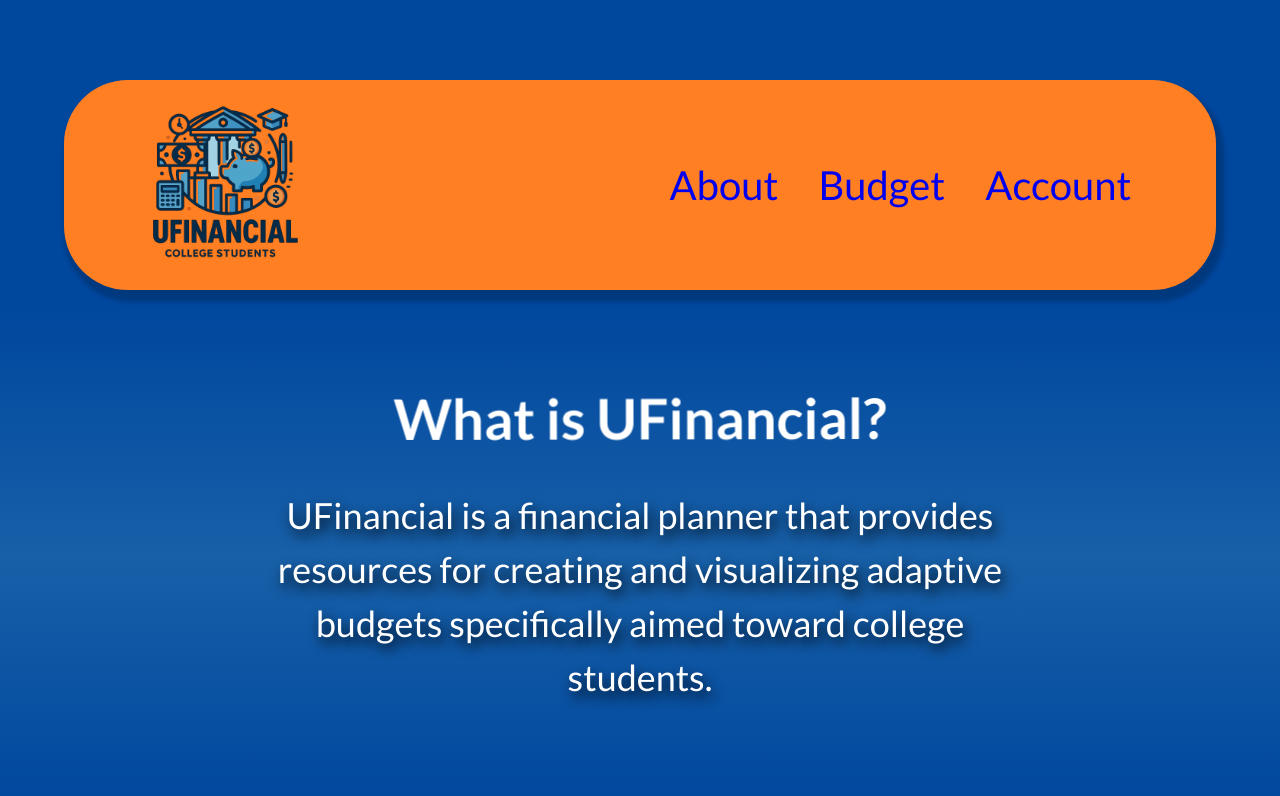
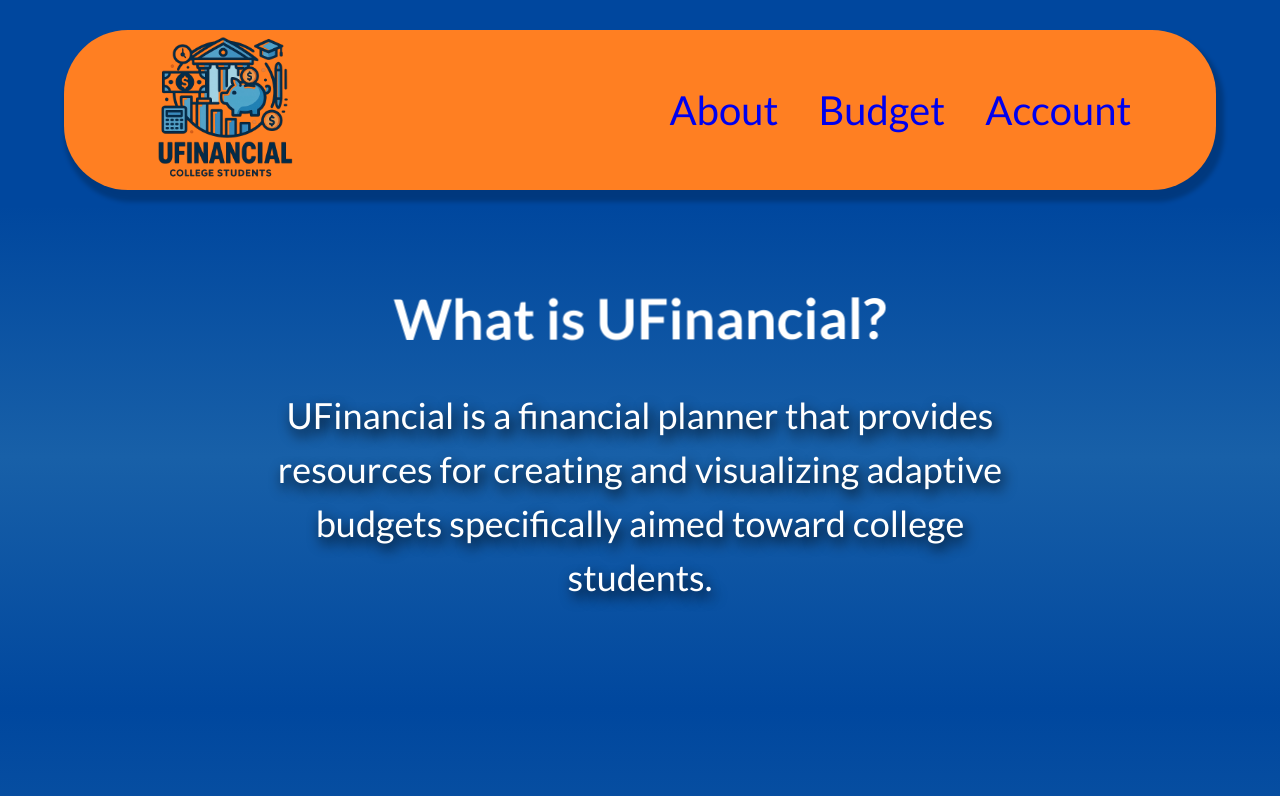
Before and after one commit to c-schutz/UFPlanner1, a React (Vite) app in the folder frontend/: page / in a window 1280 px wide. Shown: the top 796 px of the page. Built offline with nearby package versions, Linux system fonts and the light colour scheme; the HTML template or start-up script is replaced by a standard one.

Commit message:
Small tweaks to the navbar size

```diff
--- a/frontend/src/components/nbstyles.css
+++ b/frontend/src/components/nbstyles.css
@@ -10,7 +10,7 @@
     width: 90%;
     max-width: 1900px;
     position: sticky;
-    margin: 80px auto 0;
+    margin: 30px auto 0;
     background-color: #FF7F22;
     border-radius: 1vh;
     z-index: 1000;
@@ -20,6 +20,7 @@
 .linklist{
     display: flex;
     flex-direction: row;
+    max-height: 100px;
     padding: 30px;
     justify-content: flex-start;
     align-items: center;
@@ -64,7 +65,7 @@
     height: 150px; /* Adjust this height as needed */
     width: auto;
     display: block;
-    transform: scale(1.3);
+    transform: scale(1.2);
   }
 
   /*for when window widths are smaller*/
```
